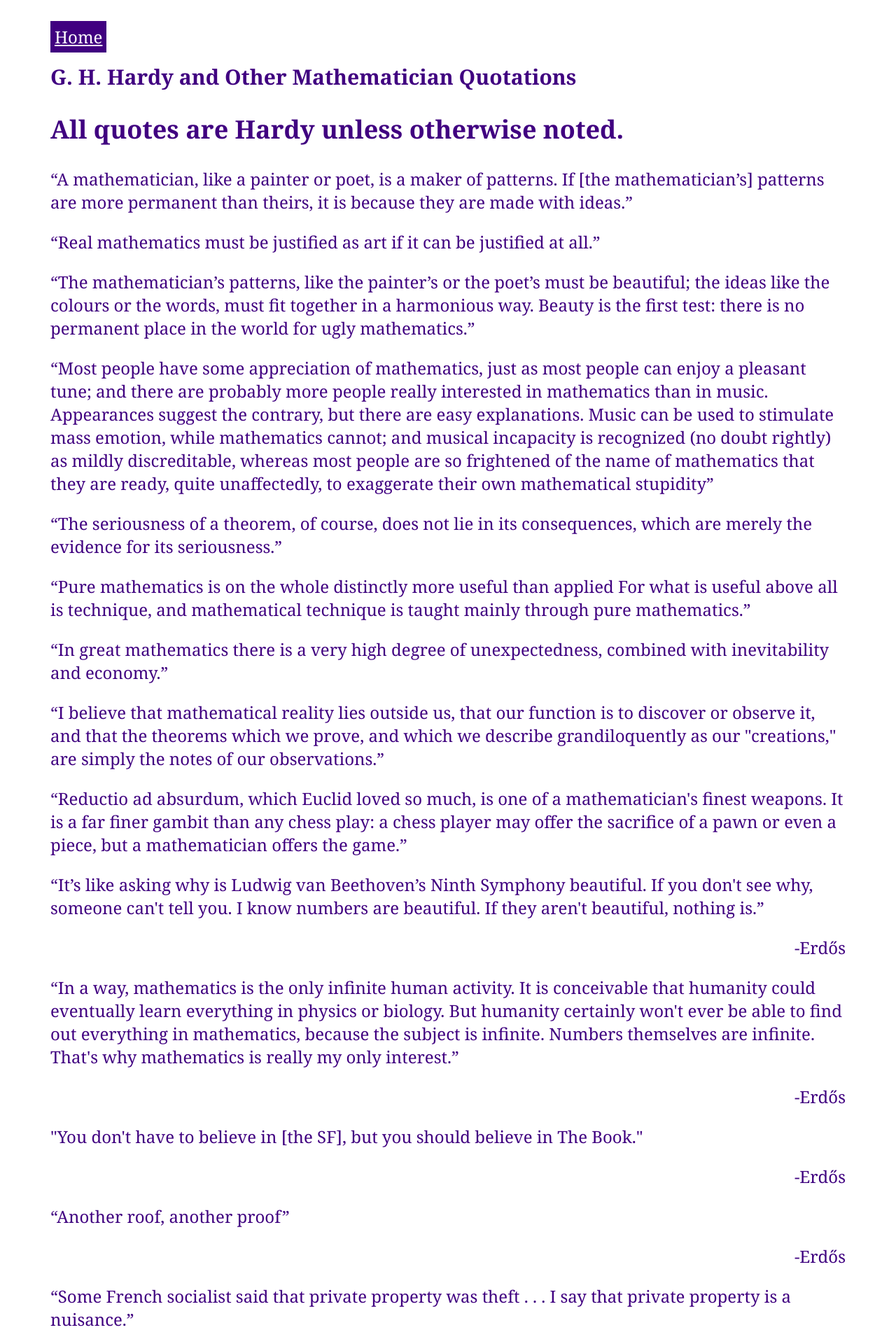
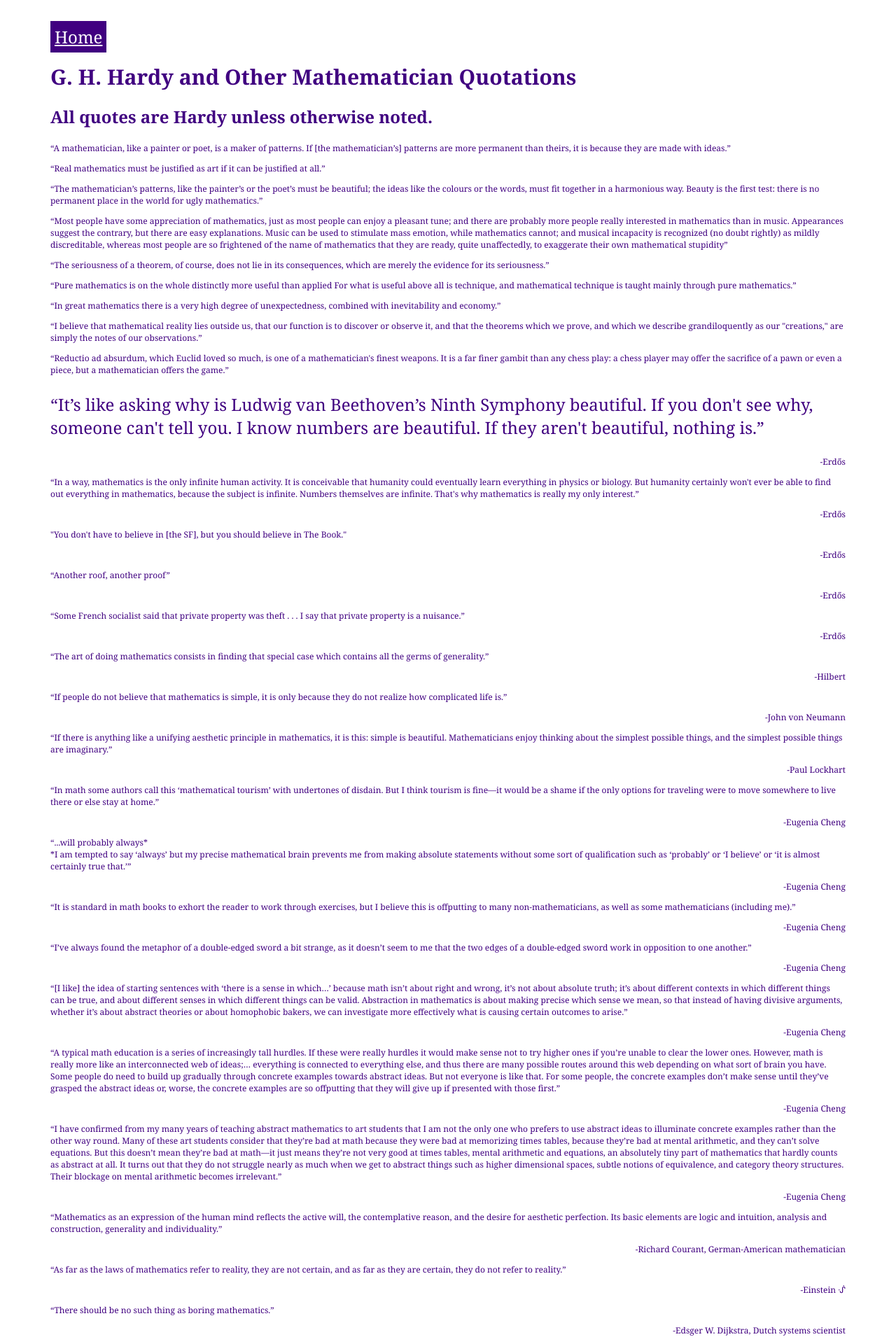
Before and after one commit to 1anderj/judeanders-website, a Jekyll site: the page built from math-quotations/index.html, in a window 1280 px wide. Shown: the top 1920 px of the page at 70% size. Built offline with Jekyll 4.4.1, drawn with Linux system fonts in a browser that asks for light colours.

Commit message:
Update styles.css

```diff
--- a/assets/styles/styles.css
+++ b/assets/styles/styles.css
@@ -14,6 +14,13 @@
   background-color: #400080;
   padding: 6px;
 }
+.quotation {
+  font-size: 12px;
+}
 .attribution {
   text-align: end;
+  font-size: 12px;
 }
+h2 {
+  font-size: 1em;
+}
```
